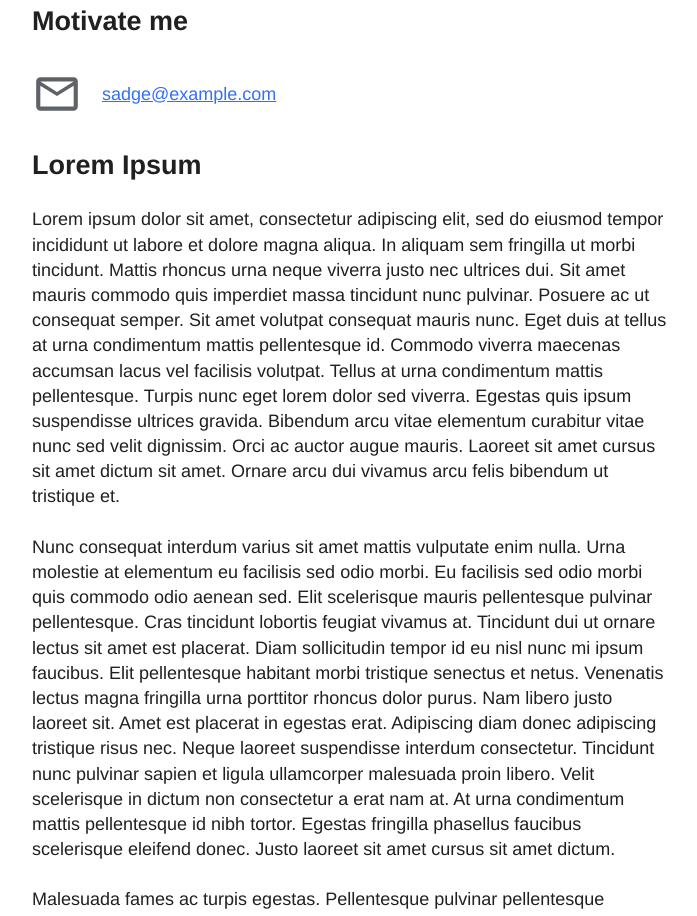
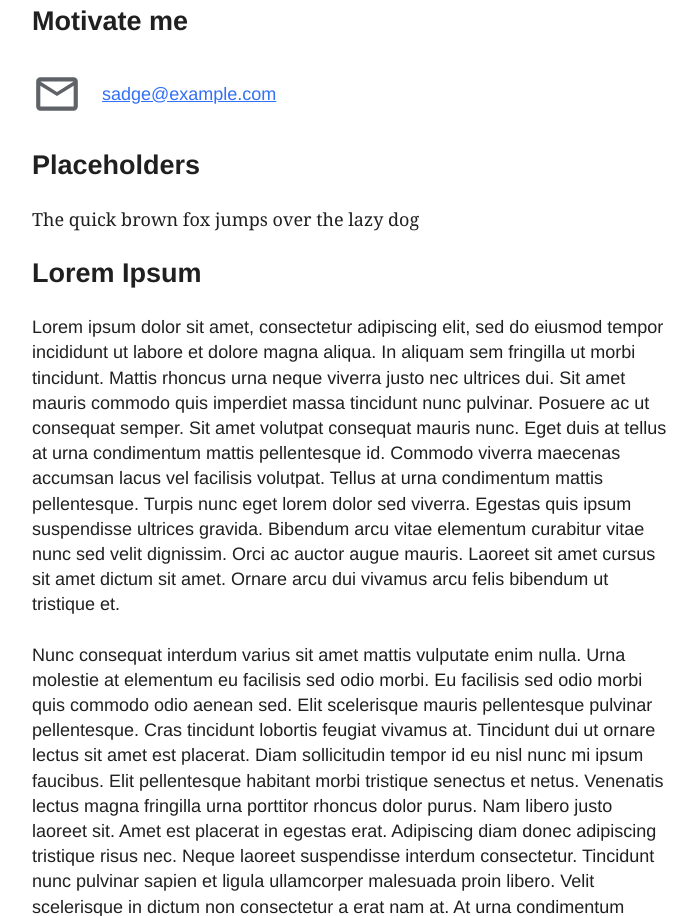
Before and after one commit to TheCodingRedcoat/NeverGonnaGiveYouUp, a plain HTML site: page index.html in a window 1280 px wide. Shown: the part 1063-1979 px from the top of the page, without its empty margins (288-985 px from the left). Drawn offline with nearby package versions, Linux system fonts and the light colour scheme.

Commit message:
Placeholder text

```diff
--- a/index.html
+++ b/index.html
@@ -55,6 +55,10 @@
         </contact>
 
         <div>
+            <h2>Placeholders</h2>
+
+            <p style="font-family: Georgia, 'Times New Roman', Times, serif;">The quick brown fox jumps over the lazy dog</p>
+
             <h2>Lorem Ipsum</h2>
             <p>Lorem ipsum dolor sit amet, consectetur adipiscing elit, sed do eiusmod tempor incididunt ut labore et dolore magna aliqua. In aliquam sem fringilla ut morbi tincidunt. Mattis rhoncus urna neque viverra justo nec ultrices dui. Sit amet mauris commodo quis imperdiet massa tincidunt nunc pulvinar. Posuere ac ut consequat semper. Sit amet volutpat consequat mauris nunc. Eget duis at tellus at urna condimentum mattis pellentesque id. Commodo viverra maecenas accumsan lacus vel facilisis volutpat. Tellus at urna condimentum mattis pellentesque. Turpis nunc eget lorem dolor sed viverra. Egestas quis ipsum suspendisse ultrices gravida. Bibendum arcu vitae elementum curabitur vitae nunc sed velit dignissim. Orci ac auctor augue mauris. Laoreet sit amet cursus sit amet dictum sit amet. Ornare arcu dui vivamus arcu felis bibendum ut tristique et.
                 <br><br>
```
